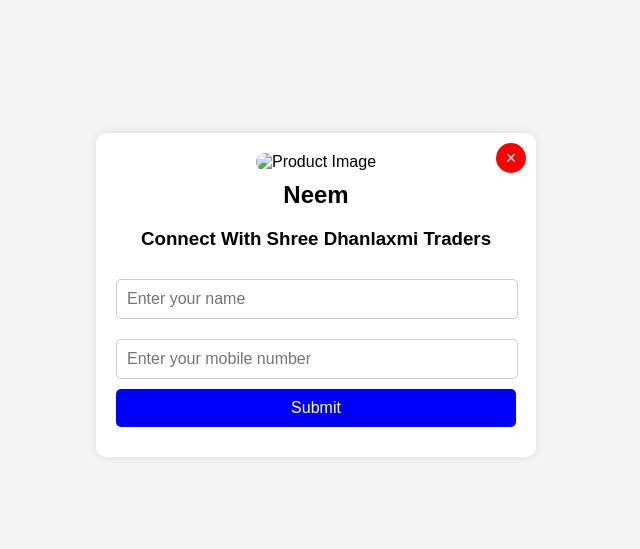
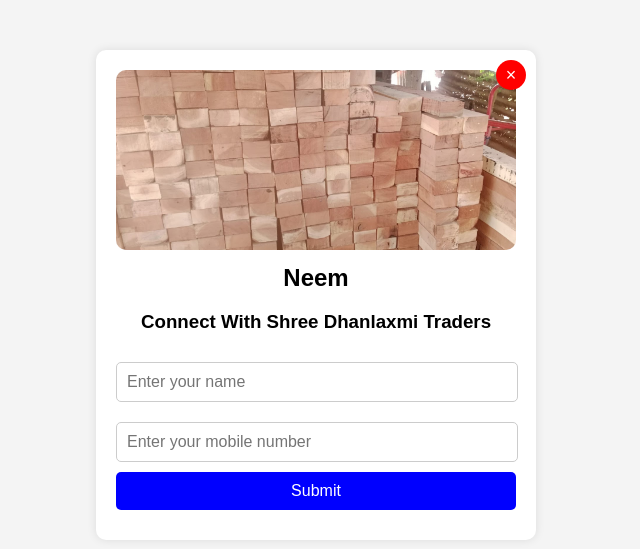
Before and after one commit to Utang-Patel/Shree-Dhanlaxmi-Traders, a plain HTML site: page form4.html in a window 1280 px wide. Shown: the part 105-654 px from the top of the page, without its empty margins (324-964 px from the left). Drawn offline with Linux system fonts and the light colour scheme; the site is published under a folder, as on GitHub Pages, so addresses that start at the root find nothing.

Commit message:
Update form4.html

```diff
--- a/form4.html
+++ b/form4.html
@@ -84,7 +84,7 @@
 <body>
     <div class="container">
         <button class="close-btn" onclick="goBack()">&times;</button>
-        <img src="/image/neem7.jpg" alt="Product Image">
+        <img src="image/neem7.jpg" alt="Product Image">
         <div class="title">Neem</div>
 
         <form id="signupForm" method="post">
```
